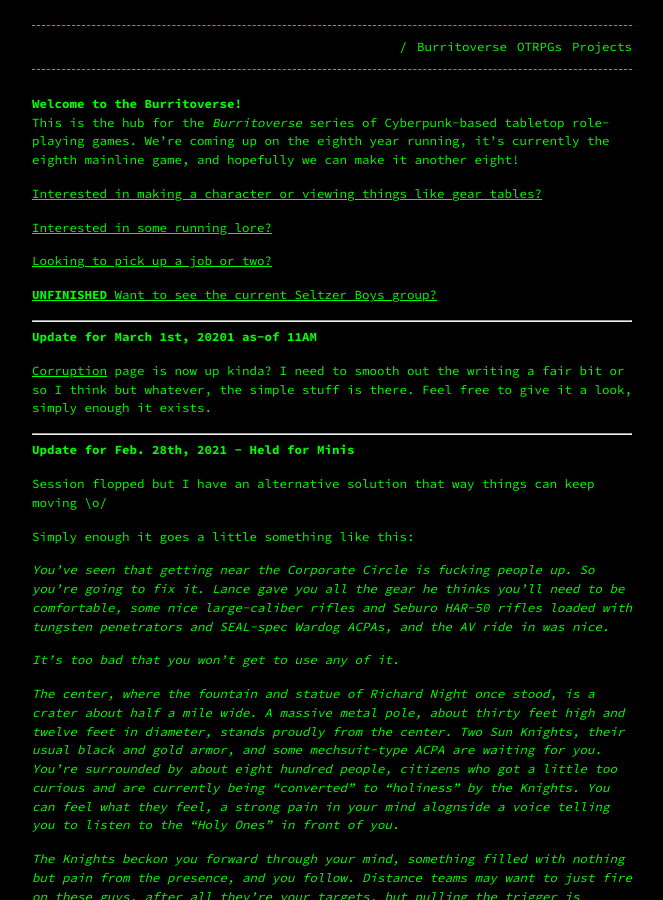
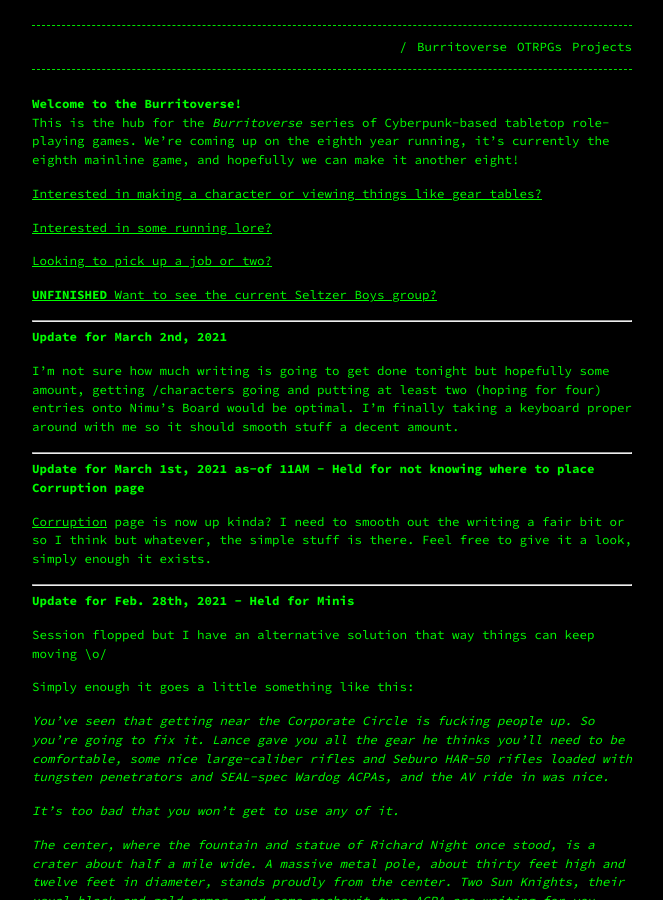
Before and after one commit to Terwilliger69105/69105.github.io, a Jekyll site: the page built from burritoverse.md, in a window 1280 px wide and 900 px high. Shown: the whole window, without its empty margins (308-971 px from the left). Built offline with Jekyll 4.4.1, drawn with Linux system fonts in a browser that asks for light colours; our own code applies the rules of GitHub Pages for plain Markdown files.

Commit message:
Update burritoverse.md

```diff
--- a/burritoverse.md
+++ b/burritoverse.md
@@ -17,7 +17,13 @@ This is the hub for the *Burritoverse* series of Cyberpunk-based tabletop role-p
 
 ---
 
-**Update for March 1st, 20201 as-of 11AM**
+**Update for March 2nd, 2021**
+
+I'm not sure how much writing is going to get done tonight but hopefully some amount, getting /characters going and putting at least two (hoping for four) entries onto Nimu's Board would be optimal. I'm finally taking a keyboard proper around with me so it should smooth stuff a decent amount.
+
+---
+
+**Update for March 1st, 2021 as-of 11AM - Held for not knowing where to place Corruption page**
 
 [Corruption](/burritoverse/corruption/) page is now up kinda? I need to smooth out the writing a fair bit or so I think but whatever, the simple stuff is there. Feel free to give it a look, simply enough it exists.
 
```
Also changed, not shown: other parts of burritoverse.md (+1 -1 lines).
